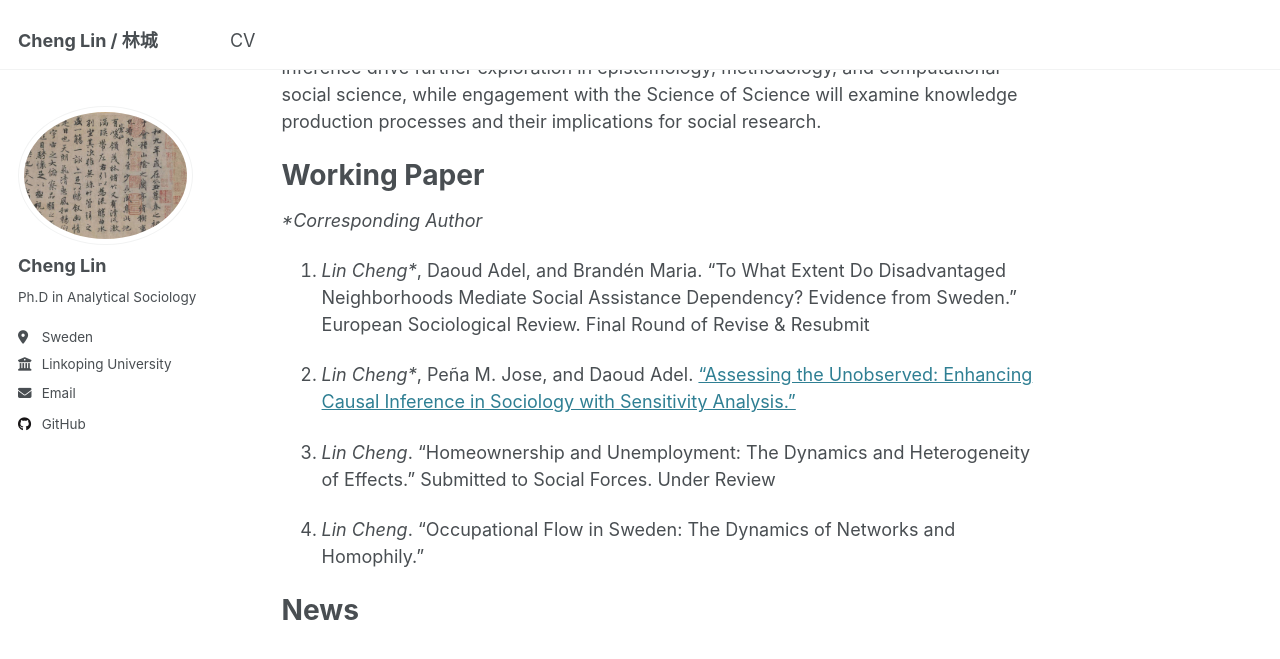
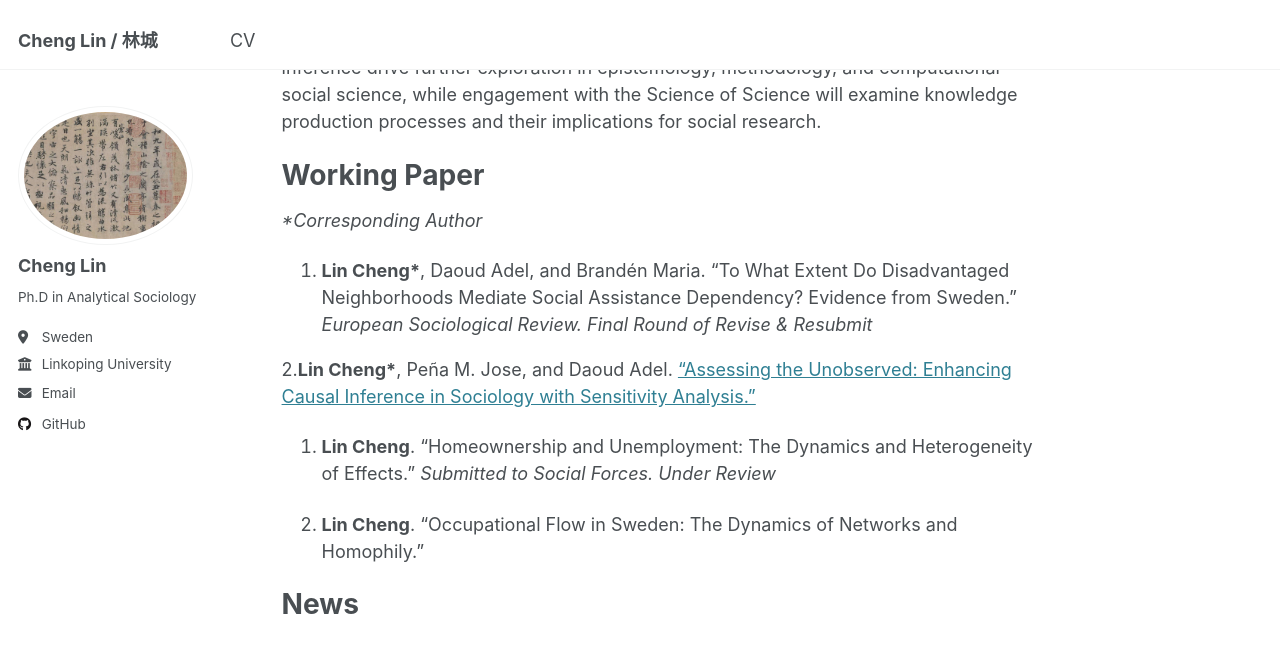
Before and after one commit to cheli79/cheli79.github.io, a Jekyll site: the page built from _pages/about.md, in a window 1280 px wide and 900 px high, scrolled down 830 px. Shown: the top 659 px of the window. Built offline with Jekyll 4.4.1, drawn with Linux system fonts in a browser that asks for light colours.

Commit message:
Update about.md

```diff
--- a/_pages/about.md
+++ b/_pages/about.md
@@ -21,13 +21,13 @@ Working Paper
 ======
 _*Corresponding Author_
 
-1. _Lin Cheng*_, Daoud Adel, and Brandén Maria. “To What Extent Do Disadvantaged Neighborhoods Mediate Social Assistance Dependency? Evidence from Sweden.” European Sociological Review. Final Round of Revise & Resubmit
+1. __Lin Cheng*__, Daoud Adel, and Brandén Maria. “To What Extent Do Disadvantaged Neighborhoods Mediate Social Assistance Dependency? Evidence from Sweden.” _European Sociological Review. Final Round of Revise & Resubmit_
 
-2. _Lin Cheng*_, Peña M. Jose, and Daoud Adel. [“Assessing the Unobserved: Enhancing Causal Inference in Sociology with Sensitivity Analysis.”](https://arxiv.org/abs/2311.13410)
+2.__Lin Cheng*__, Peña M. Jose, and Daoud Adel. [“Assessing the Unobserved: Enhancing Causal Inference in Sociology with Sensitivity Analysis.”](https://arxiv.org/abs/2311.13410)
 
-3. _Lin Cheng_. “Homeownership and Unemployment: The Dynamics and Heterogeneity of Effects.” Submitted to Social Forces. Under Review
+3. __Lin Cheng__. “Homeownership and Unemployment: The Dynamics and Heterogeneity of Effects.” _Submitted to Social Forces. Under Review_
 
-4. _Lin Cheng_. “Occupational Flow in Sweden: The Dynamics of Networks and Homophily.”
+4. __Lin Cheng__. “Occupational Flow in Sweden: The Dynamics of Networks and Homophily.”
 
 
 News
```
